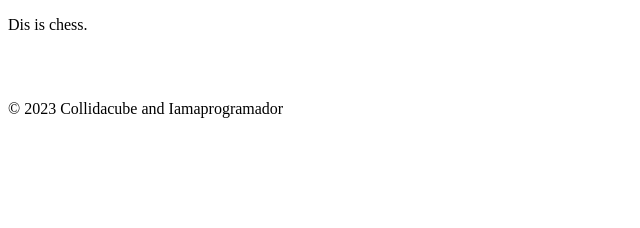
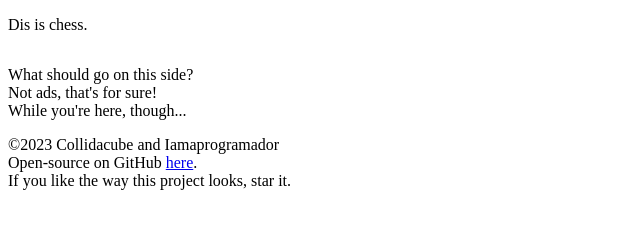
Before and after one commit to Iamaprogramador/Chess-Server, a website: page client/index.html in a window 1280 px wide. Shown: the whole page, without its empty margins (0-640 px from the left). Drawn offline with Linux system fonts and the light colour scheme; files that its build step writes are made by us from their sources; no server answers; files whose address does not match are found by name.

Commit message:
made favicons and easter egg sidecontent. Hopefully style div later

```diff
--- a/client/index.html
+++ b/client/index.html
@@ -6,6 +6,8 @@
         <meta name="viewport" content="width=device-width, initial-scale=1.0">
         <title>Chess</title>
         <link href="/game/style.css" rel='stylesheet' />
+        <link rel="icon" type="image/x-icon" href="/assets/pieces/black_queen.png">
+      <! See if can make different favicons based on the team in script.js>
         <script src='/game/script.js' defer></script>
     </head>
     <body>
@@ -14,8 +16,14 @@
             <table id="board"></table>
         </div>
         <div id="side">
-            <p id="sidecontent"></p>
+            <p id="sidecontent">What should go on this side?<br>
+            Not ads, that's for sure!<br>
+            While you're here, though...</p>
         </div>
-        <footer>&copy; 2023 Collidacube and Iamaprogramador</footer>
+        <footer>
+          &copy;2023 Collidacube and Iamaprogramador<br>
+          Open-source on GitHub <a href="https://github.com/Iamaprogramador/Chess-Server">here</a>.<br>
+          If you like the way this project looks, star it.
+        </footer>
     </body>
 </html>
```
Also changed, not shown: chess.js (+25 -3 lines), home/index.html (+1 -0 lines).
